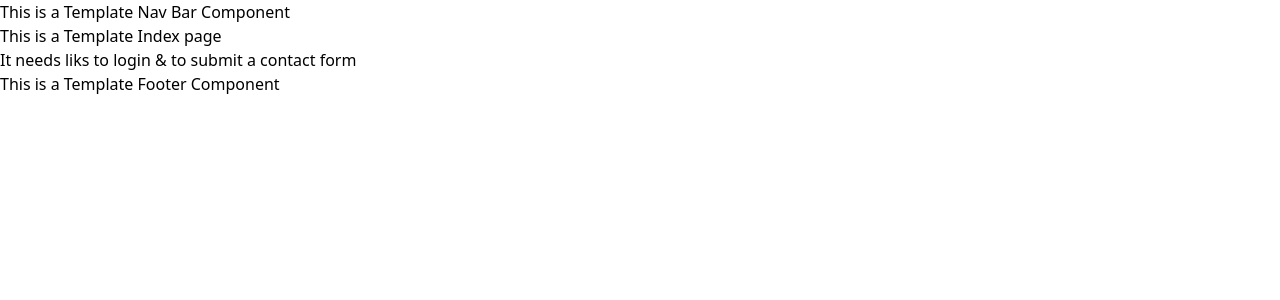
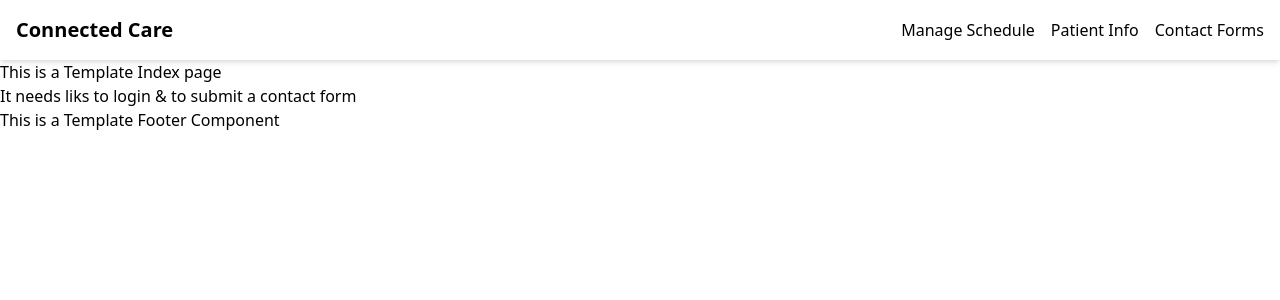
Before and after one commit to UTDallasEPICS/manos-unidas-for-autismo, a Nuxt app: page / in a window 1280 px wide. Shown: the top 300 px of the page. Built offline with nearby package versions, Linux system fonts and the light colour scheme.

Commit message:
created component NavBar

```diff
--- a/app.vue
+++ b/app.vue
@@ -1,5 +1,5 @@
 <template>
-	<Nav />
+	<NavBar />
 	<NuxtPage />
 	<Footer />
 </template>
--- /dev/null
+++ b/components/NavBar.vue
@@ -0,0 +1,33 @@
+<template>
+	<nav
+		class="flex flex-wrap items-center justify-between gap-4 p-4 shadow-md sm:flex-nowrap sm:gap-8"
+	>
+		<!-- Logo -->
+		<div class="text-xl font-bold">Connected Care</div>
+
+		<!-- Navigation Links -->
+		<div class="flex flex-wrap gap-4" v-if="userType === 'user support'">
+			<a href="/schedule" class="hover:underline">Manage Schedule</a>
+			<a href="/patients" class="hover:underline">Patient Info</a>
+			<a href="/forms" class="hover:underline">Contact Forms</a>
+		</div>
+
+		<div class="flex flex-wrap gap-4" v-else-if="userType === 'it support'">
+			<a href="/users" class="hover:underline">User Accounts</a>
+			<a href="/settings" class="hover:underline">System Settings</a>
+		</div>
+
+		<div class="flex flex-wrap gap-4" v-else>
+			<a href="/my-schedule" class="hover:underline">My Schedule</a>
+			<a href="/notes" class="hover:underline">Therapy Notes</a>
+			<a href="/profile" class="hover:underline">Profile</a>
+		</div>
+	</nav>
+</template>
+
+<script lang="ts" setup>
+import { ref } from "vue";
+
+// Replace this with actual user role from auth/session
+const userType = ref<"user support" | "it support" | "other">("user support");
+</script>
```
